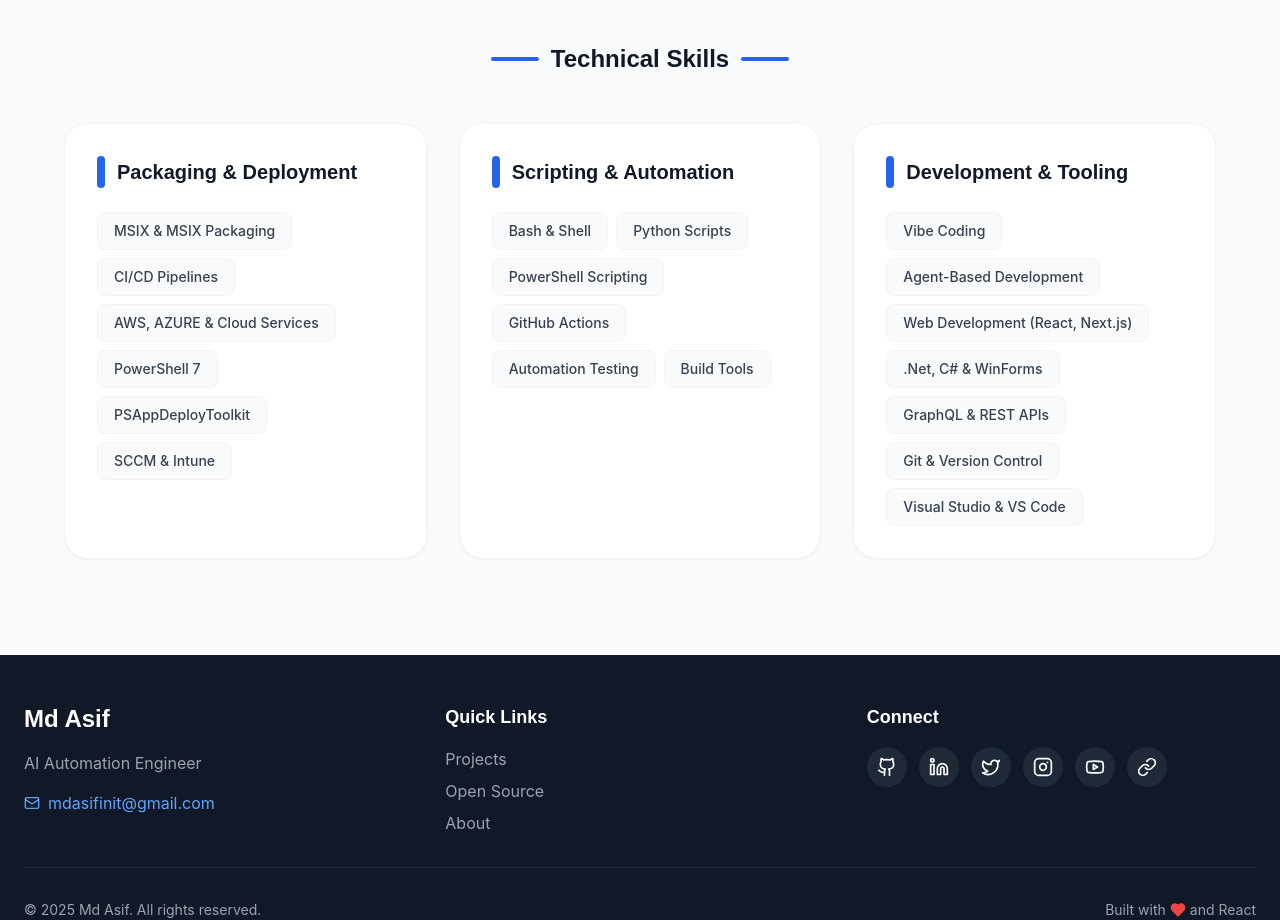
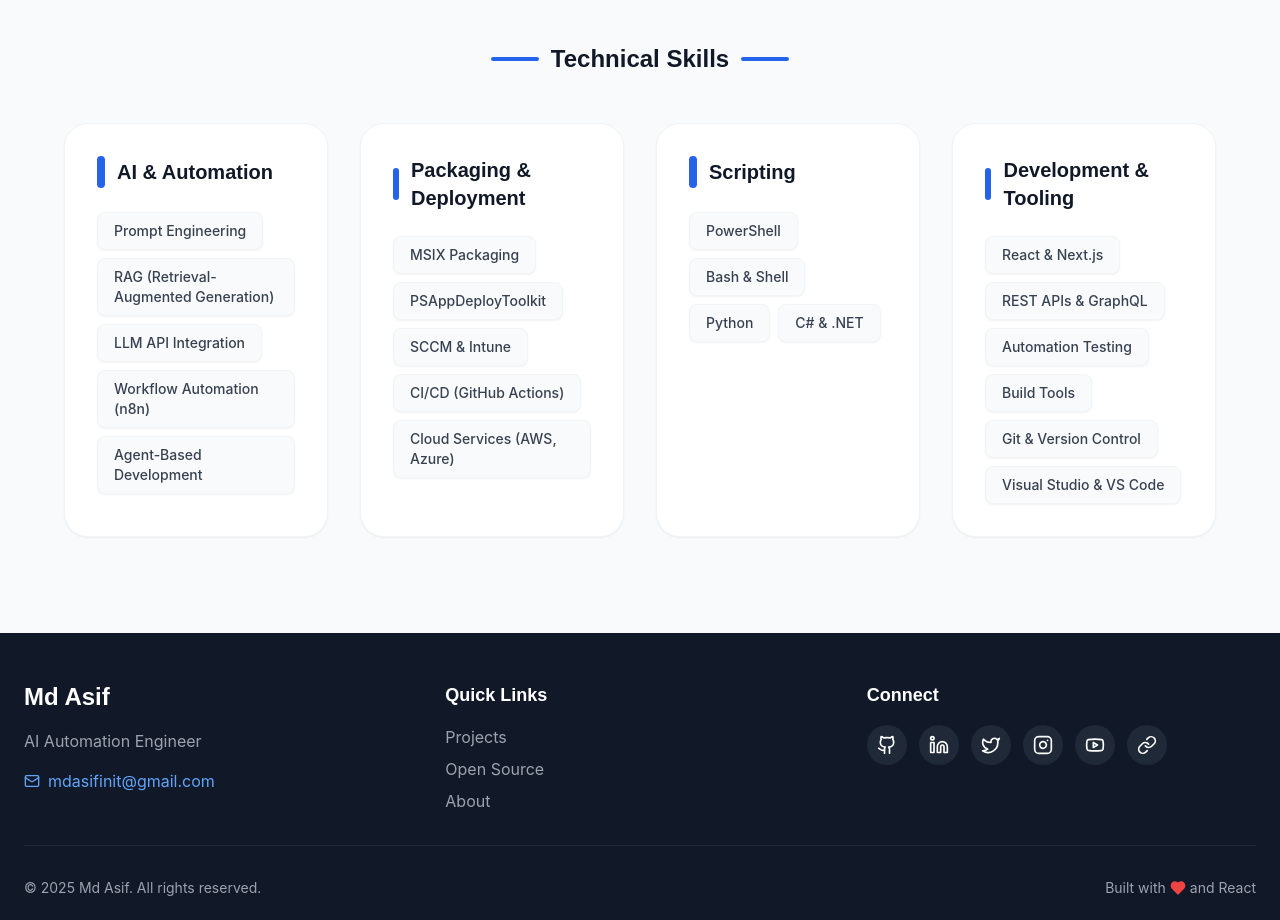
Before and after one commit to MdAsifInIT/portfolio, a React (Create React App) app in the folder frontend/: page / in a window 1280 px wide. Shown: the part 5100-6020 px from the top of the page. Built offline with nearby package versions, Linux system fonts and the light colour scheme.

Commit message:
updated skills section

```diff
--- a/frontend/src/components/About.jsx
+++ b/frontend/src/components/About.jsx
@@ -1,12 +1,22 @@
 import React, { useEffect, useRef, useState } from 'react';
 import { Briefcase, GraduationCap } from 'lucide-react';
 import { skills, timeline, siteConfig } from '../data/mock';
+import SkillModal from './SkillModal';
 
 const About = () => {
   const [visibleTimeline, setVisibleTimeline] = useState([]);
   const timelineRefs = useRef([]);
   const skillsRef = useRef(null);
   const [skillsVisible, setSkillsVisible] = useState(false);
+  const [selectedSkill, setSelectedSkill] = useState(null);
+  const [selectedCategory, setSelectedCategory] = useState(null);
+  const [isModalOpen, setIsModalOpen] = useState(false);
+
+  const handleSkillClick = (skill, category) => {
+    setSelectedSkill(skill);
+    setSelectedCategory(category);
+    setIsModalOpen(true);
+  };
 
   useEffect(() => {
     const timelineObserver = new IntersectionObserver(
@@ -79,11 +89,10 @@ const About = () => {
                 <div
                   key={index}
                   ref={(el) => (timelineRefs.current[index] = el)}
-                  className={`relative mb-12 ${
-                    visibleTimeline.includes(index)
+                  className={`relative mb-12 ${visibleTimeline.includes(index)
                       ? 'opacity-100 translate-x-0'
                       : `opacity-0 ${isEven ? '-translate-x-8' : 'translate-x-8'}`
-                  } transition-all duration-700 ease-out`}
+                    } transition-all duration-700 ease-out`}
                   style={{
                     transitionDelay: `${index * 150}ms`
                   }}
@@ -111,9 +120,8 @@ const About = () => {
                   </div>
 
                   {/* Desktop Layout: Alternating sides */}
-                  <div className={`hidden md:flex items-center ${
-                    isEven ? 'flex-row' : 'flex-row-reverse'
-                  }`}>
+                  <div className={`hidden md:flex items-center ${isEven ? 'flex-row' : 'flex-row-reverse'
+                    }`}>
                     {/* Content */}
                     <div className={`w-5/12 ${isEven ? 'text-right pr-10' : 'text-left pl-10'}`}>
                       <div className="bg-white dark:bg-gray-800 p-8 rounded-2xl shadow-md border border-gray-100 dark:border-gray-700 hover:shadow-xl hover:-translate-y-1 transition-all duration-300 group">
@@ -154,15 +162,14 @@ const About = () => {
             {siteConfig.about.skillsTitle}
             <span className="w-12 h-1 bg-blue-600 rounded-full"></span>
           </h3>
-          <div className="grid grid-cols-1 md:grid-cols-3 gap-8">
+          <div className="grid grid-cols-1 md:grid-cols-2 lg:grid-cols-4 gap-8">
             {Object.entries(skills).map(([category, skillList], categoryIndex) => (
               <div
                 key={category}
-                className={`bg-white dark:bg-gray-800 p-8 rounded-3xl shadow-sm border border-gray-100 dark:border-gray-700 hover:shadow-2xl hover:border-blue-200 dark:hover:border-blue-800 transition-all duration-500 ${
-                  skillsVisible
+                className={`bg-white dark:bg-gray-800 p-8 rounded-3xl shadow-sm border border-gray-100 dark:border-gray-700 hover:shadow-2xl hover:border-blue-200 dark:hover:border-blue-800 transition-all duration-500 ${skillsVisible
                     ? 'opacity-100 translate-y-0'
                     : 'opacity-0 translate-y-8'
-                }`}
+                  }`}
                 style={{
                   transitionDelay: skillsVisible ? `${categoryIndex * 150}ms` : '0ms'
                 }}
@@ -173,11 +180,12 @@ const About = () => {
                 </h4>
                 <div className="flex flex-wrap gap-2">
                   {skillList.map((skill, skillIndex) => (
-                    <span
+                     <span
                       key={skillIndex}
-                      className="inline-block px-4 py-2 bg-gray-50 dark:bg-gray-700/50 text-gray-700 dark:text-gray-300 text-sm font-medium rounded-lg hover:bg-blue-50 dark:hover:bg-blue-900/30 hover:text-blue-600 dark:hover:text-blue-400 transition-colors duration-200 cursor-default border border-gray-100 dark:border-gray-600/50"
+                      onClick={() => handleSkillClick(skill, category)}
+                      className="inline-block px-4 py-2 bg-gray-50 dark:bg-gray-700/50 text-gray-700 dark:text-gray-300 text-sm font-medium rounded-lg hover:bg-blue-50 dark:hover:bg-blue-900/30 hover:text-blue-600 dark:hover:text-blue-400 transition-colors duration-200 cursor-pointer border border-gray-100 dark:border-gray-600/50 shadow-sm hover:shadow-md"
                     >
-                      {skill}
+                      {skill.name}
                     </span>
                   ))}
                 </div>
@@ -186,6 +194,13 @@ const About = () => {
           </div>
         </div>
       </div>
+
+      <SkillModal
+        isOpen={isModalOpen}
+        onClose={() => setIsModalOpen(false)}
+        skill={selectedSkill}
+        category={selectedCategory}
+      />
     </section>
   );
 };
--- /dev/null
+++ b/frontend/src/components/SkillModal.jsx
@@ -0,0 +1,62 @@
+import React from 'react';
+import { X, ExternalLink } from 'lucide-react';
+
+const SkillModal = ({ isOpen, onClose, skill, category }) => {
+    if (!isOpen || !skill) return null;
+
+    return (
+        <div className="fixed inset-0 z-50 flex items-center justify-center p-4 animate-fadeIn">
+            {/* Backdrop */}
+            <div
+                className="absolute inset-0 bg-black/60 backdrop-blur-sm transition-opacity"
+                onClick={onClose}
+            ></div>
+
+            {/* Modal Content */}
+            <div className="relative w-full max-w-2xl max-h-[90vh] overflow-y-auto bg-white dark:bg-gray-900 rounded-3xl shadow-2xl animate-slideUp custom-scrollbar">
+                {/* Close Button */}
+                <button
+                    onClick={onClose}
+                    className="absolute top-4 right-4 z-10 p-2 bg-gray-100 dark:bg-gray-800 rounded-full text-gray-700 dark:text-gray-300 hover:bg-gray-200 dark:hover:bg-gray-700 transition-all duration-200"
+                >
+                    <X className="w-5 h-5" />
+                </button>
+
+                {/* Content Container */}
+                <div className="p-8 md:p-10 space-y-6">
+                    <div className="flex items-center gap-3 mb-2">
+                        <span className="inline-block px-3 py-1 text-xs font-semibold tracking-wider text-blue-600 dark:text-blue-400 uppercase bg-blue-100 dark:bg-blue-900/40 rounded-full border border-blue-200 dark:border-blue-500/30">
+                            {category}
+                        </span>
+                    </div>
+
+                    <h2 className="text-3xl md:text-4xl font-bold text-gray-900 dark:text-white">
+                        {skill.name}
+                    </h2>
+
+                    <div className="pt-4 space-y-4">
+                        <p className="text-gray-600 dark:text-gray-300 leading-relaxed text-lg">
+                            {skill.description}
+                        </p>
+                    </div>
+
+                    <div className="pt-8 border-t border-gray-100 dark:border-gray-800">
+                        {skill.url && (
+                            <a
+                                href={skill.url}
+                                target="_blank"
+                                rel="noopener noreferrer"
+                                className="inline-flex items-center gap-2 px-6 py-3 bg-blue-600 hover:bg-blue-700 text-white rounded-xl font-semibold transition-colors shadow-lg shadow-blue-500/20"
+                            >
+                                <ExternalLink className="w-4 h-4" />
+                                Official Website
+                            </a>
+                        )}
+                    </div>
+                </div>
+            </div>
+        </div>
+    );
+};
+
+export default SkillModal;
--- a/frontend/src/data/mock.js
+++ b/frontend/src/data/mock.js
@@ -324,30 +324,113 @@ export const openSourceRepos = [
 // SKILLS
 // ---------------------------------------------------------------------------
 export const skills = {
+  "AI & Automation": [
+    {
+      name: "Prompt Engineering",
+      description: "Techniques for crafting effective prompts to communicate with large language models, optimizing output quality and relevance.",
+      url: "https://platform.openai.com/docs/guides/prompt-engineering"
+    },
+    {
+      name: "RAG (Retrieval-Augmented Generation)",
+      description: "Architecture that combines information retrieval with text generation, allowing LLMs to answer questions using external knowledge bases.",
+      url: "https://www.ibm.com/topics/retrieval-augmented-generation"
+    },
+    {
+      name: "LLM API Integration",
+      description: "Connecting applications to Large Language Models via APIs like OpenAI, Anthropic, or local models to add intelligent features.",
+      url: "https://platform.openai.com/docs/api-reference"
+    },
+    {
+      name: "Workflow Automation (n8n)",
+      description: "Building resilient, multi-step automated workflows with n8n to connect various services and APIs.",
+      url: "https://n8n.io/"
+    },
+    {
+      name: "Agent-Based Development",
+      description: "Designing and implementing autonomous AI agents capable of planning, using tools, and achieving complex goals.",
+      url: "https://www.langchain.com/agents"
+    },
+  ],
   "Packaging & Deployment": [
-    "MSIX & MSIX Packaging",
-    "CI/CD Pipelines",
-    "AWS, AZURE & Cloud Services",
-    "PowerShell 7",
-    "PSAppDeployToolkit",
-    "SCCM & Intune",
+    {
+      name: "MSIX Packaging",
+      description: "Creating modern Windows application packages using the MSIX format for reliable and clean installations.",
+      url: "https://learn.microsoft.com/en-us/windows/msix/"
+    },
+    {
+      name: "PSAppDeployToolkit",
+      description: "Framework for wrapping and automating enterprise application installations using PowerShell.",
+      url: "https://psappdeploytoolkit.com/"
+    },
+    {
+      name: "SCCM & Intune",
+      description: "Managing and deploying applications and configurations across enterprise device fleets using Microsoft Endpoint Manager.",
+      url: "https://learn.microsoft.com/en-us/mem/"
+    },
+    {
+      name: "CI/CD (GitHub Actions)",
+      description: "Automating software build, test, and deployment pipelines using continuous integration and delivery practices.",
+      url: "https://github.com/features/actions"
+    },
+    {
+      name: "Cloud Services (AWS, Azure)",
+      description: "Deploying and managing scalable applications and infrastructure on major public cloud platforms.",
+      url: "https://aws.amazon.com/"
+    },
   ],
-  "Scripting & Automation": [
-    "Bash & Shell",
-    "Python Scripts",
-    "PowerShell Scripting",
-    "GitHub Actions",
-    "Automation Testing",
-    "Build Tools",
+  "Scripting": [
+    {
+      name: "PowerShell",
+      description: "Task automation and configuration management framework developed by Microsoft, consisting of a command-line shell and scripting language.",
+      url: "https://learn.microsoft.com/en-us/powershell/"
+    },
+    {
+      name: "Bash & Shell",
+      description: "Writing scripts to automate tasks and manage systems in Unix-like environments.",
+      url: "https://www.gnu.org/software/bash/"
+    },
+    {
+      name: "Python",
+      description: "High-level programming language used for scripting, data analysis, AI, and automation.",
+      url: "https://www.python.org/"
+    },
+    {
+      name: "C# & .NET",
+      description: "Developing modern, scalable, and high-performance applications across multiple platforms using Microsoft's ecosystem.",
+      url: "https://dotnet.microsoft.com/"
+    },
   ],
   "Development & Tooling": [
-    "Vibe Coding",
-    "Agent-Based Development",
-    "Web Development (React, Next.js)",
-    ".Net, C# & WinForms",
-    "GraphQL & REST APIs",
-    "Git & Version Control",
-    "Visual Studio & VS Code",
+    {
+      name: "React & Next.js",
+      description: "Building interactive, performant, and SEO-friendly user interfaces and web applications.",
+      url: "https://nextjs.org/"
+    },
+    {
+      name: "REST APIs & GraphQL",
+      description: "Designing and consuming web application interfaces for efficient data exchange between front-end and back-end systems.",
+      url: "https://graphql.org/"
+    },
+    {
+      name: "Automation Testing",
+      description: "Writing scripts to programmatically execute tests against software applications to ensure quality and prevent regressions.",
+      url: "https://www.cypress.io/"
+    },
+    {
+      name: "Build Tools",
+      description: "Configuring and using tools like Webpack, Vite, or MSBuild to compile, bundle, and optimize software projects.",
+      url: "https://vitejs.dev/"
+    },
+    {
+      name: "Git & Version Control",
+      description: "Tracking changes in source code during software development and coordinating work among programmers.",
+      url: "https://git-scm.com/"
+    },
+    {
+      name: "Visual Studio & VS Code",
+      description: "Proficiency with rich Integrated Development Environments for writing, debugging, and managing code.",
+      url: "https://code.visualstudio.com/"
+    },
   ],
 };
 
```
